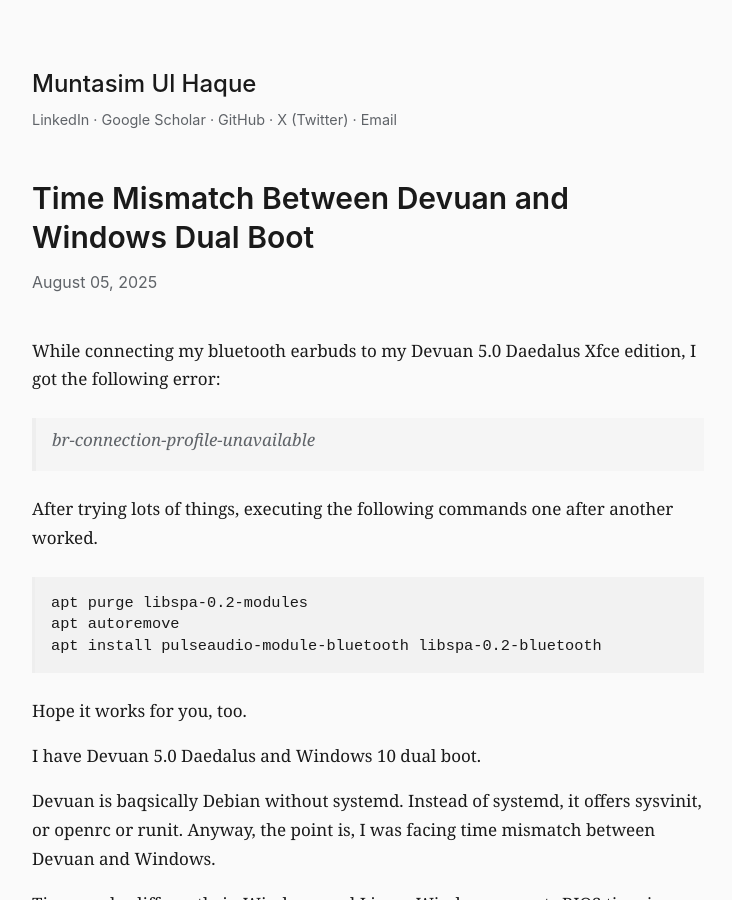
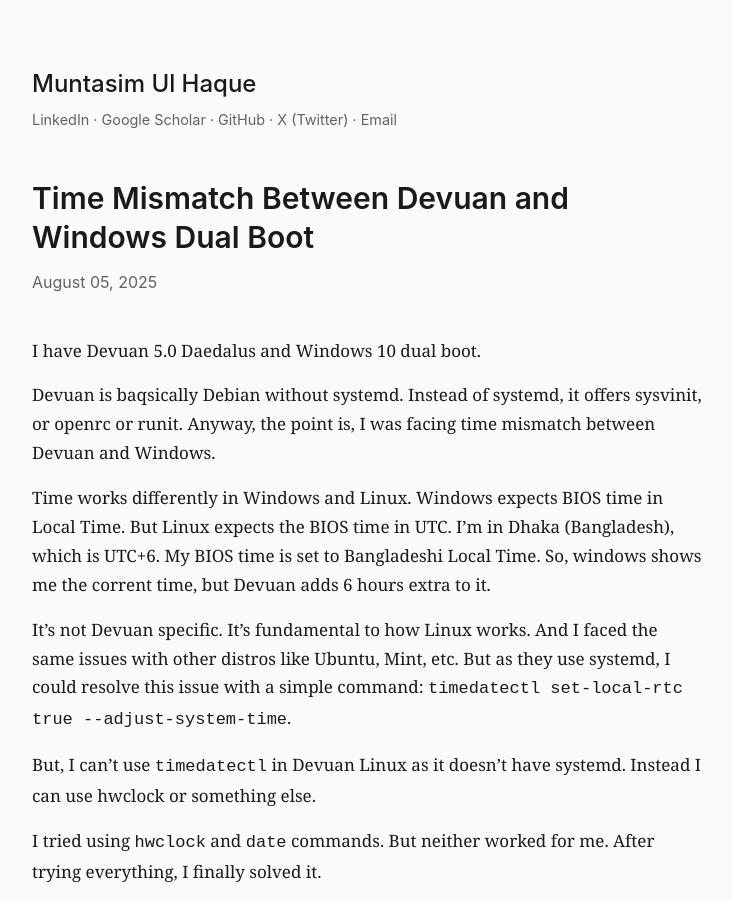
Before and after one commit to muntasimulhaque/muntasimulhaque.github.io, a Jekyll site: the page built from _posts/2025-08-05-time-mismatch-devuan-windows.md, in a window 1280 px wide and 900 px high. Shown: the whole window, without its empty margins (272-1004 px from the left). Built offline with Jekyll 4.4.1, drawn with Linux system fonts in a browser that asks for light colours.

Commit message:
Update 2025-08-05-time-mismatch-devuan-windows.md

````diff
--- a/_posts/2025-08-05-time-mismatch-devuan-windows.md
+++ b/_posts/2025-08-05-time-mismatch-devuan-windows.md
@@ -3,20 +3,6 @@
 title: "Time Mismatch Between Devuan and Windows Dual Boot"
 date: 2025-08-05
 ---
-
-While connecting my bluetooth earbuds to my Devuan 5.0 Daedalus Xfce edition, I got the following error:
-
-> br-connection-profile-unavailable
-
-After trying lots of things, executing the following commands one after another worked.
-
-```
-apt purge libspa-0.2-modules
-apt autoremove
-apt install pulseaudio-module-bluetooth libspa-0.2-bluetooth
-```
-
-Hope it works for you, too.
 
 I have Devuan 5.0 Daedalus and Windows 10 dual boot.
 
````
